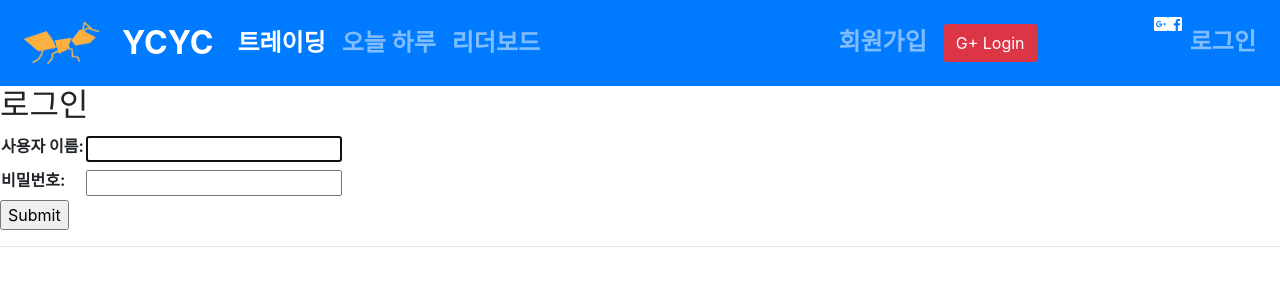
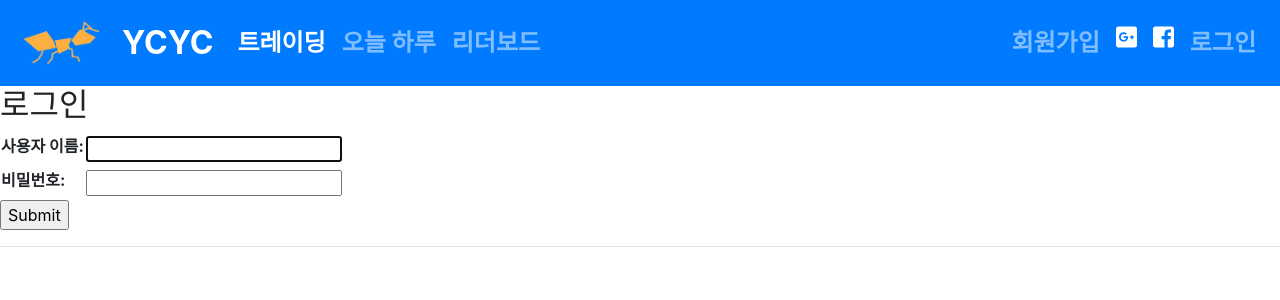
Before and after one commit to pirogramming/YoungCha_x2, a Django app: page /login/ in a window 1280 px wide. Shown: the top 300 px of the page. Run offline with Django 3.2, Linux system fonts and the light colour scheme; some libraries are stand-ins or nearby versions.

Commit message:
fontawesome 시행착오중

```diff
--- a/YoungCha_x2/templates/layout.html
+++ b/YoungCha_x2/templates/layout.html
@@ -19,7 +19,6 @@
     <link href="https://fonts.googleapis.com/css?family=Anton&display=swap" rel="stylesheet">
     <link href="https://fonts.googleapis.com/css?family=Advent+Pro|Orbitron&display=swap" rel="stylesheet">
     <script src="https://use.fontawesome.com/releases/v5.2.0/js/all.js"></script>
-    <link href="https://stackpath.bootstrapcdn.com/font-awesome/4.7.0/css/font-awesome.min.css" rel="stylesheet" integrity="sha384-wvfXpqpZZVQGK6TAh5PVlGOfQNHSoD2xbE+QkPxCAFlNEevoEH3Sl0sibVcOQVnN" crossorigin="anonymous">
 <!--{% load staticfiles %}-->
 <!--    <script src="{% static 'css/layout.css' %}"></script>-->
     <!--    <link href="layout2.css" rel="stylesheet">-->
@@ -324,10 +323,10 @@
             <li class="nav-item">
                 <a class="nav-link" href="{% url 'accounts:signup' %}?next={{ request.path }}">회원가입</a>
             </li>
-<a href="{% url "social:begin" "google-oauth2" %}"><button class="btn btn-danger" style="margin: 8px">G+ Login</button></a>
-<a href="{% url "social:begin" "facebook" %}"><button class="btn btn-outline-primary" style="margin: 8px" style="color: white">FB Login</button></a>
-                 <i class="fab fa-google-plus-square" style="color: white;"></i>
-                 <i class="fab fa-facebook-square" style="color: white;"></i>
+<a href="{% url "social:begin" "google-oauth2" %}"><i class="fab fa-google-plus-square" style="color: white; margin: 8px;"></i></a>
+<a href="{% url "social:begin" "facebook" %}"><i class="fab fa-facebook-square" style="color: white; margin: 8px;"></i></a>
+
+
             <li class="nav-item">
                <a class="opener2 nav-link" href="{% url 'accounts:login' %}?next={{ request.path }}">로그인</a>
             </li>
```
